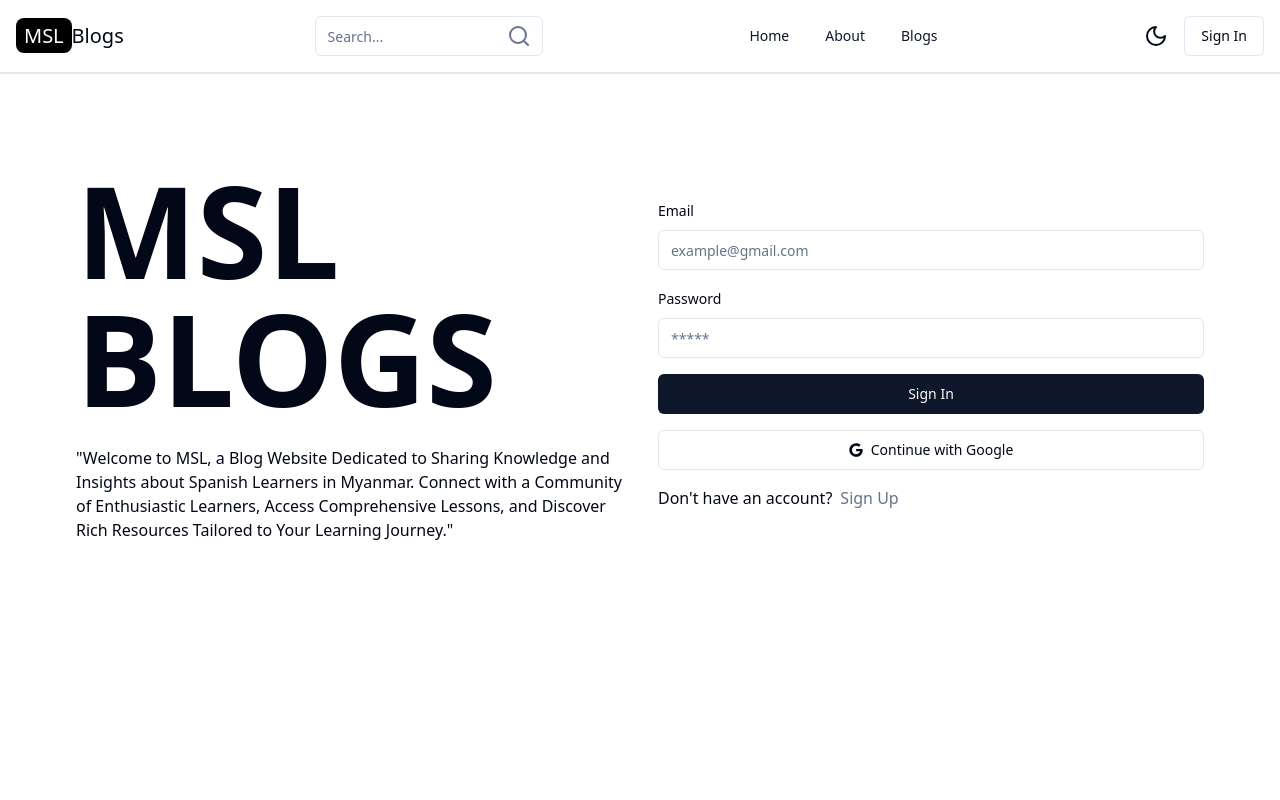
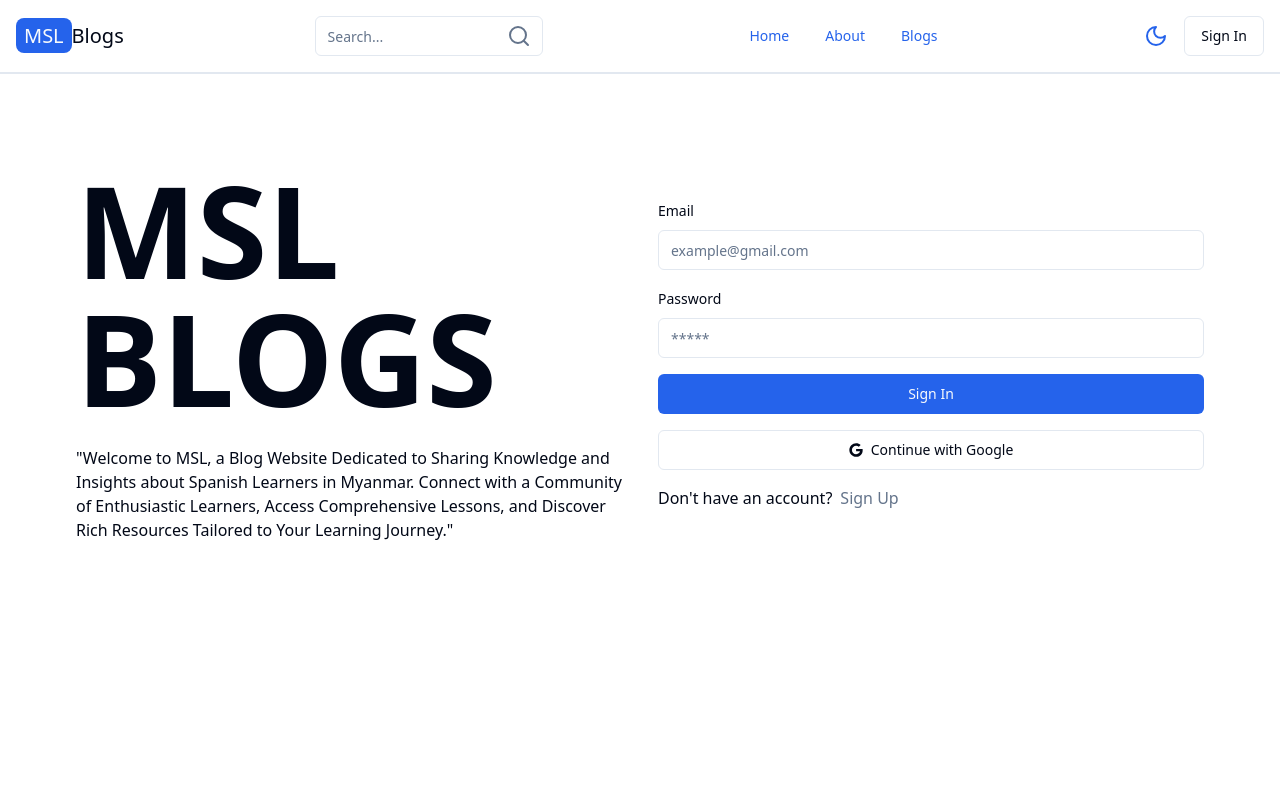
Before and after one commit to PhonemyatKhant/MSL-Blogs, a React (Vite) app in the folder client/: page /sign-in in a window 1280 px wide. Shown: the top 800 px of the page. Built offline with nearby package versions, Linux system fonts and the light colour scheme; no server answers; the HTML template or start-up script is replaced by a standard one.

Commit message:
change theme

```diff
--- a/client/src/components/DashboardSidebar.jsx
+++ b/client/src/components/DashboardSidebar.jsx
@@ -57,14 +57,14 @@ const DashboardSidebar = () => {
     }
   };
   return (
-    <div className="my-4 ">
-      <Sheet key={"left"}>
+    <div className="my-4  ">
+      <Sheet key={"left"}  >
         <SheetTrigger className=" text-lg flex items-center gap-2 text-muted-foreground font-semibold">
           {" "}
           <PanelRightClose />
           <span>Tabs</span>
         </SheetTrigger>
-        <SheetContent side="left">
+        <SheetContent  side="left">
           <SheetHeader className="mt-5">
             <SheetTitle className="flex items-center justify-between ">
               MSL BLOGS<Badge>{currentUser.isAdmin ? "ADMIN" : "USER"}</Badge>
--- a/client/src/components/Footer.jsx
+++ b/client/src/components/Footer.jsx
@@ -6,7 +6,7 @@ const Footer = () => {
   const currentYear = new Date().getFullYear();
 
   return (
-    <footer className=" mt-6 grid grid-cols-1 text-white sm:grid-cols-2 md:grid-cols-2 lg:grid-cols-4 bg-black  items-start gap-6 p-6 ">
+    <footer className=" dark:bg-primary-foreground mt-6 grid grid-cols-1 text-white sm:grid-cols-2 md:grid-cols-2 lg:grid-cols-4 bg-primary  items-start gap-6 p-6 ">
       <div>
         <h1 className=" text-white text-5xl">
           Explore
--- a/client/src/components/Header.jsx
+++ b/client/src/components/Header.jsx
@@ -40,7 +40,9 @@ const Header = () => {
         to="/"
         className=" self-center whitespace-nowrap text-sm sm:text-xl  dark:text-white"
       >
-        <span className=" px-2 py-1  bg-black text-white  rounded-lg">MSL</span>
+        <span className=" px-2 py-1  bg-primary  text-primary-foreground  rounded-lg">
+          MSL
+        </span>
         Blogs
       </Link>
       {/* search input */}
@@ -61,14 +63,13 @@ const Header = () => {
           className="p-0"
           variant="icon"
         >
-          {theme !== "light" ? <Sun className="dark:text-white" /> : <Moon />}
+          {theme !== "light" ? <Sun className="dark:text-primary" /> : <Moon  className="text-primary"/>}
         </Button>
         {currentUser ? (
           <div>
             <DropdownMenu>
               <DropdownMenuTrigger>
                 {" "}
-
                 {/* profile pic avatar */}
                 <Avatar>
                   <AvatarImage src={currentUser.profilePicture} />
--- a/client/src/components/ThemeProvider.jsx
+++ b/client/src/components/ThemeProvider.jsx
@@ -5,7 +5,7 @@ const ThemeProvider = ({ children }) => {
   const { theme } = useSelector((state) => state.theme);
   return (
     <div className={theme}>
-      <div className="min-h-screen bg-white text-black dark:text-white dark:bg-black">
+      <div className="min-h-screen bg-background text-foreground  dark:text-white dark:bg-black">
         {children}{" "}
       </div>
     </div>
--- a/client/src/index.css
+++ b/client/src/index.css
@@ -4,6 +4,7 @@
 
 body {
   height: 100vh;
+
 }
 
 .ql-editor {
@@ -15,63 +16,46 @@ body {
   :root {
     --background: 0 0% 100%;
     --foreground: 222.2 84% 4.9%;
-
     --card: 0 0% 100%;
     --card-foreground: 222.2 84% 4.9%;
-
     --popover: 0 0% 100%;
     --popover-foreground: 222.2 84% 4.9%;
-
-    --primary: 222.2 47.4% 11.2%;
+    --primary: 221.2 83.2% 53.3%;
     --primary-foreground: 210 40% 98%;
-
     --secondary: 210 40% 96.1%;
     --secondary-foreground: 222.2 47.4% 11.2%;
-
     --muted: 210 40% 96.1%;
     --muted-foreground: 215.4 16.3% 46.9%;
-
     --accent: 210 40% 96.1%;
     --accent-foreground: 222.2 47.4% 11.2%;
-
     --destructive: 0 84.2% 60.2%;
     --destructive-foreground: 210 40% 98%;
-
     --border: 214.3 31.8% 91.4%;
     --input: 214.3 31.8% 91.4%;
-    --ring: 222.2 84% 4.9%;
-
+    --ring: 221.2 83.2% 53.3%;
     --radius: 0.5rem;
   }
 
   .dark {
     --background: 222.2 84% 4.9%;
     --foreground: 210 40% 98%;
-
     --card: 222.2 84% 4.9%;
     --card-foreground: 210 40% 98%;
-
     --popover: 222.2 84% 4.9%;
     --popover-foreground: 210 40% 98%;
-
-    --primary: 210 40% 98%;
+    --primary: 217.2 91.2% 59.8%;
     --primary-foreground: 222.2 47.4% 11.2%;
-
     --secondary: 217.2 32.6% 17.5%;
     --secondary-foreground: 210 40% 98%;
-
     --muted: 217.2 32.6% 17.5%;
     --muted-foreground: 215 20.2% 65.1%;
-
     --accent: 217.2 32.6% 17.5%;
     --accent-foreground: 210 40% 98%;
-
     --destructive: 0 62.8% 30.6%;
     --destructive-foreground: 210 40% 98%;
-
     --border: 217.2 32.6% 17.5%;
     --input: 217.2 32.6% 17.5%;
-    --ring: 212.7 26.8% 83.9%;
+    --ring: 224.3 76.3% 48%;
   }
 }
 
```
